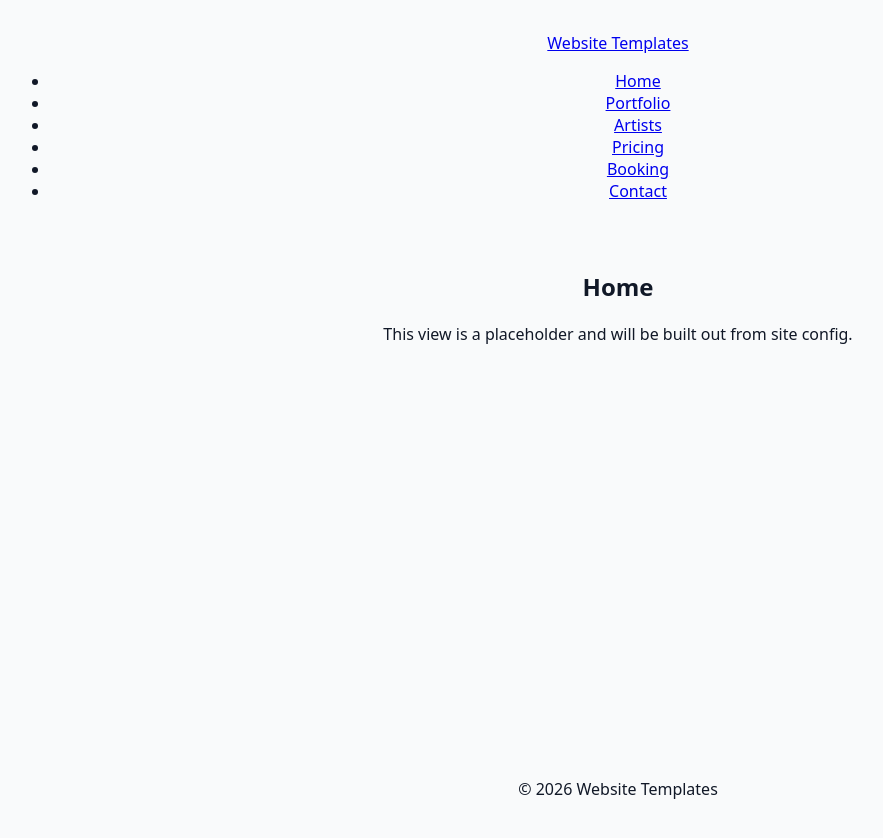
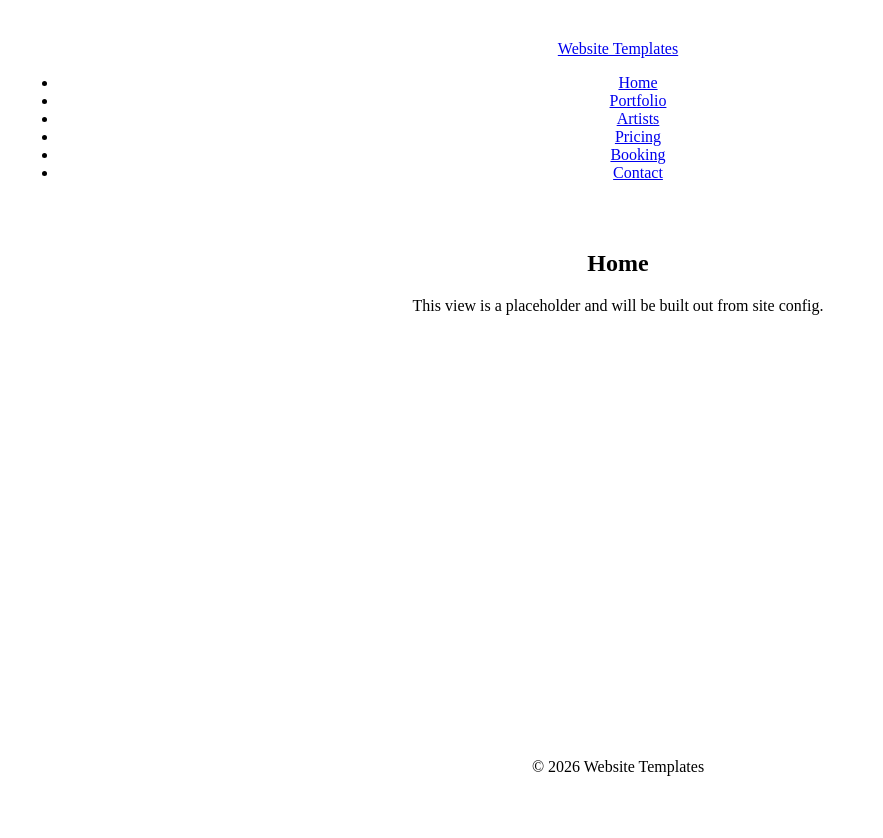
Before and after one commit to pradyumna-001/website-templates, a React (Vite) app: page / in a window 1280 px wide. Shown: the top 838 px of the page, without its empty margins (22-905 px from the left). Built offline with nearby package versions, Linux system fonts and the light colour scheme.

Commit message:
feat(styles): add dark-first design tokens in global.css

```diff
--- /dev/null
+++ b/src/styles/global.css
@@ -0,0 +1,61 @@
+/**
+ * Global design tokens.
+ *
+ * Dark-first: the palette default is a near-black background with light text so
+ * there is strong contrast and legibility out of the box, matching the
+ * accessibility-first intent of the reference design system. The accent tokens
+ * are overridden at runtime from the studio config theme (see
+ * `SiteConfigProvider`).
+ *
+ * Token groups:
+ * - `--color-*`  : color palette (bg, surface, fg, muted, primary, accent, link)
+ * - `--space-*`  : spacing scale
+ * - `--radius-*` : corner radii
+ * - `--font-*`   : typeface stacks and weights
+ */
+:root {
+  /* Color palette — dark first */
+  --color-bg: #0c0c10;
+  --color-surface: #16161d;
+  --color-fg: #f4f1ea;
+  --color-muted: #9aa0a6;
+  --color-primary: #ff6b3d;
+  --color-accent: #ff6b3d;
+  --color-link: #7cc5ff;
+
+  /* Spacing scale */
+  --space-1: 0.25rem;
+  --space-2: 0.5rem;
+  --space-3: 0.75rem;
+  --space-4: 1rem;
+  --space-6: 1.5rem;
+  --space-8: 2rem;
+  --space-12: 3rem;
+
+  /* Radii */
+  --radius-sm: 6px;
+  --radius-md: 10px;
+  --radius-lg: 16px;
+
+  /* Typography */
+  --font-sans: system-ui, Arial, sans-serif;
+  --font-mono: ui-monospace, 'SFMono-Regular', Menlo, monospace;
+  --font-weight-normal: 400;
+  --font-weight-medium: 500;
+  --font-weight-bold: 700;
+}
+
+html {
+  color-scheme: dark;
+}
+
+body {
+  margin: 0;
+  min-height: 100vh;
+  background-color: var(--color-bg);
+  color: var(--color-fg);
+  font-family: var(--font-sans);
+  font-weight: var(--font-weight-normal);
+  line-height: 1.6;
+  -webkit-font-smoothing: antialiased;
+}
--- a/src/styles/index.css
+++ b/src/styles/index.css
@@ -5,14 +5,6 @@
   text-align: center;
 }
 
-body {
-  font-family: system-ui, Arial, sans-serif;
-  margin: 0;
-  min-height: 100vh;
-  background-color: #f9fafb;
-  color: #111827;
-}
-
 main {
   min-height: 60vh;
   padding: 2rem;
```
